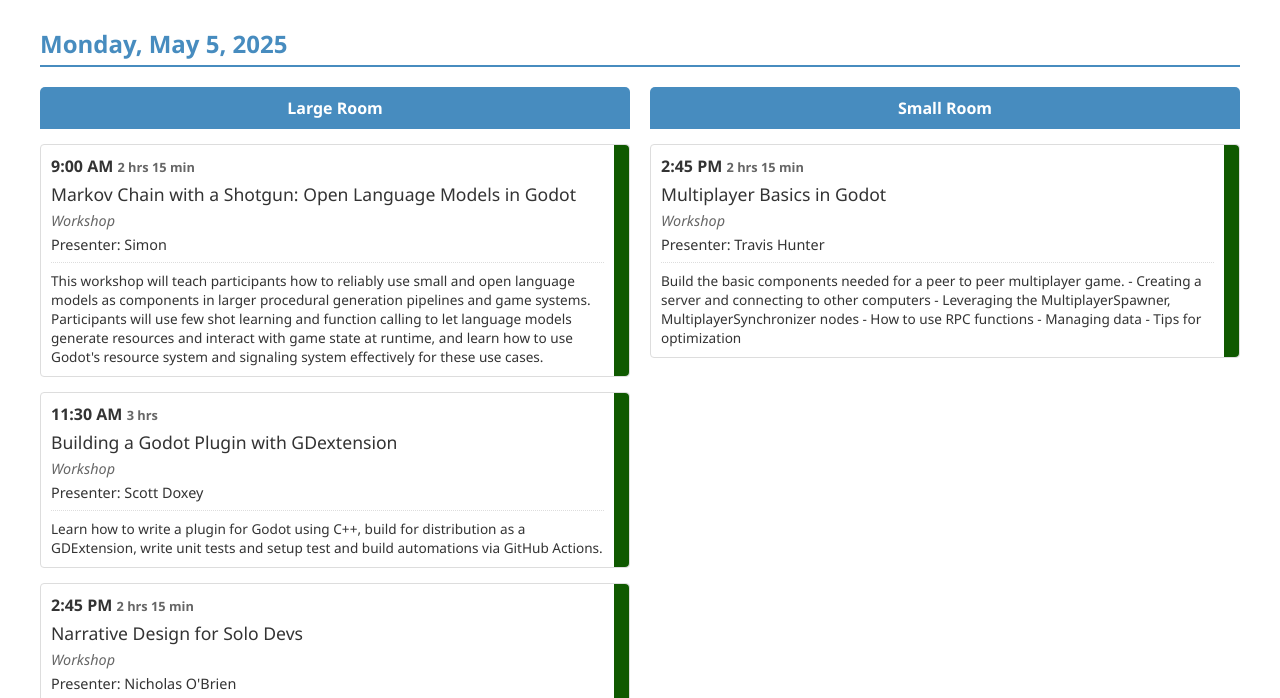
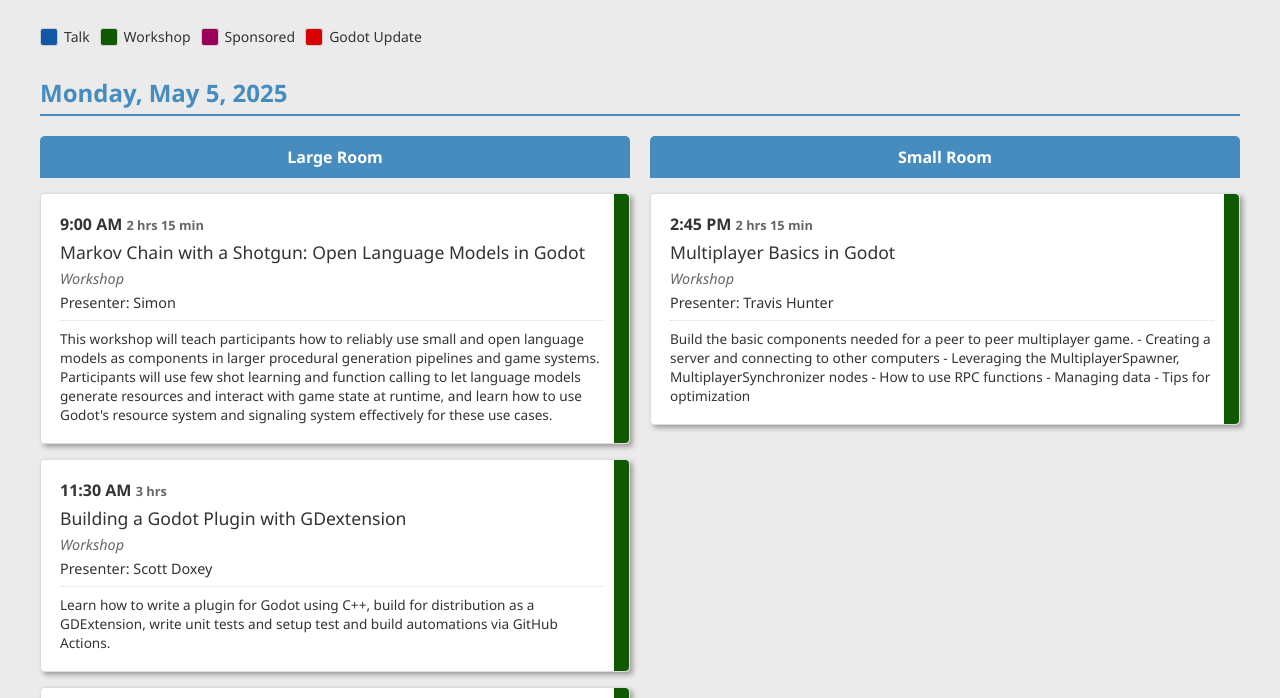
Before and after one commit to scottpetrovic/godotcon-schedule-generator, a website: page index.html in a window 1280 px wide. Shown: the part 121-819 px from the top of the page. Drawn offline with Linux system fonts and the light colour scheme.

Commit message:
Background styling and add legend for tracks

```diff
--- a/index.html
+++ b/index.html
@@ -5,6 +5,11 @@
   <meta name="viewport" content="width=device-width, initial-scale=1.0">
   <title>Conference Schedule</title>
   <style>
+
+    html {
+      background: #ebebeb;
+    }
+
     body {
       font-family: 'Segoe UI', Tahoma, Geneva, Verdana, sans-serif;
       max-width: 1200px;
@@ -55,9 +60,11 @@
     .event {
       border: 1px solid #ddd;
       border-radius: 4px;
-      padding: 10px;
+      padding: 19px;
       margin-bottom: 15px;
       position: relative;
+      background: white;
+      box-shadow: 3px 3px 5px #a39e9e;
     }
 
     .event-time {
@@ -124,6 +131,28 @@
         page-break-before: avoid;
       }
     }
+
+    .legend-container {
+      display: flex;
+      flex-wrap: wrap;
+      gap: 10px;
+      margin-bottom: 1em;
+    }
+
+    .legend-item {
+      display: flex;
+      align-items: center;
+      font-size: 14px;
+    }
+
+    .legend-color {
+      width: 16px;
+      height: 16px;
+      border-radius: 3px;
+      margin-right: 6px;
+      border: 1px solid #ccc;
+    }
+
   </style>
 </head>
 <body>
@@ -131,6 +160,7 @@
   <div id="schedule-container" style="display: none;">
     <h1 id="conference-title"></h1>
     <div class="date-info" id="conference-dates"></div>
+    <div id="legend" class="legend-container">Legend container here:</div>
 
     <div id="days-container"></div>
   </div>
@@ -158,6 +188,10 @@
     });
 
     function renderSchedule(data) {
+
+      // create legend data heading
+      renderLegend(data.schedule.conference.tracks, 'legend');
+
       // Access the conference data
       const conference = data.schedule.conference;
       const primaryColor = conference.colors.primary;
@@ -340,6 +374,30 @@
       return parts.join(' ');
     }
 
+    function renderLegend(tracks, containerId) {
+      const container = document.getElementById(containerId);
+      container.innerHTML = ''; // Clear anything existing
+
+      tracks.forEach(track => {
+        const item = document.createElement('div');
+        item.className = 'legend-item';
+
+        const colorBox = document.createElement('div');
+        colorBox.className = 'legend-color';
+        colorBox.style.backgroundColor = track.color;
+
+        const label = document.createElement('span');
+        label.textContent = track.name;
+
+        item.appendChild(colorBox);
+        item.appendChild(label);
+        container.appendChild(item);
+      });
+
+
+}
+
+
   </script>
 </body>
 </html>
```
